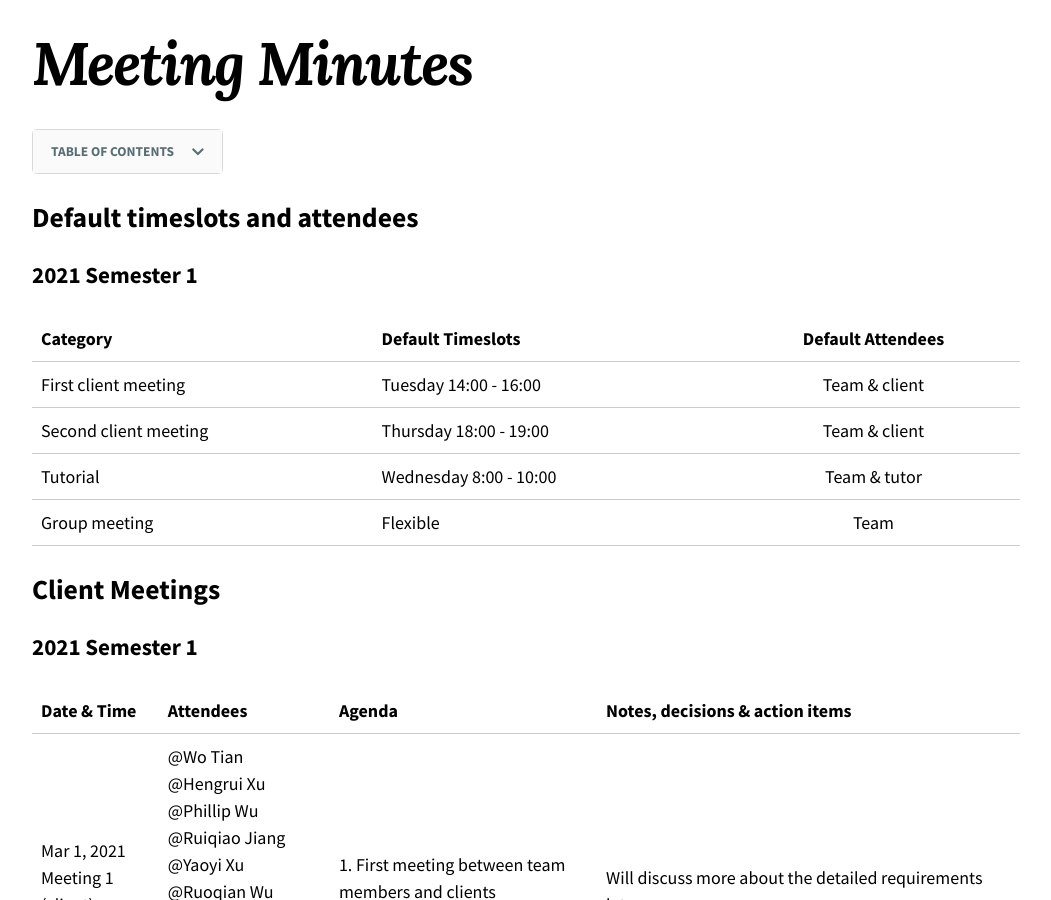
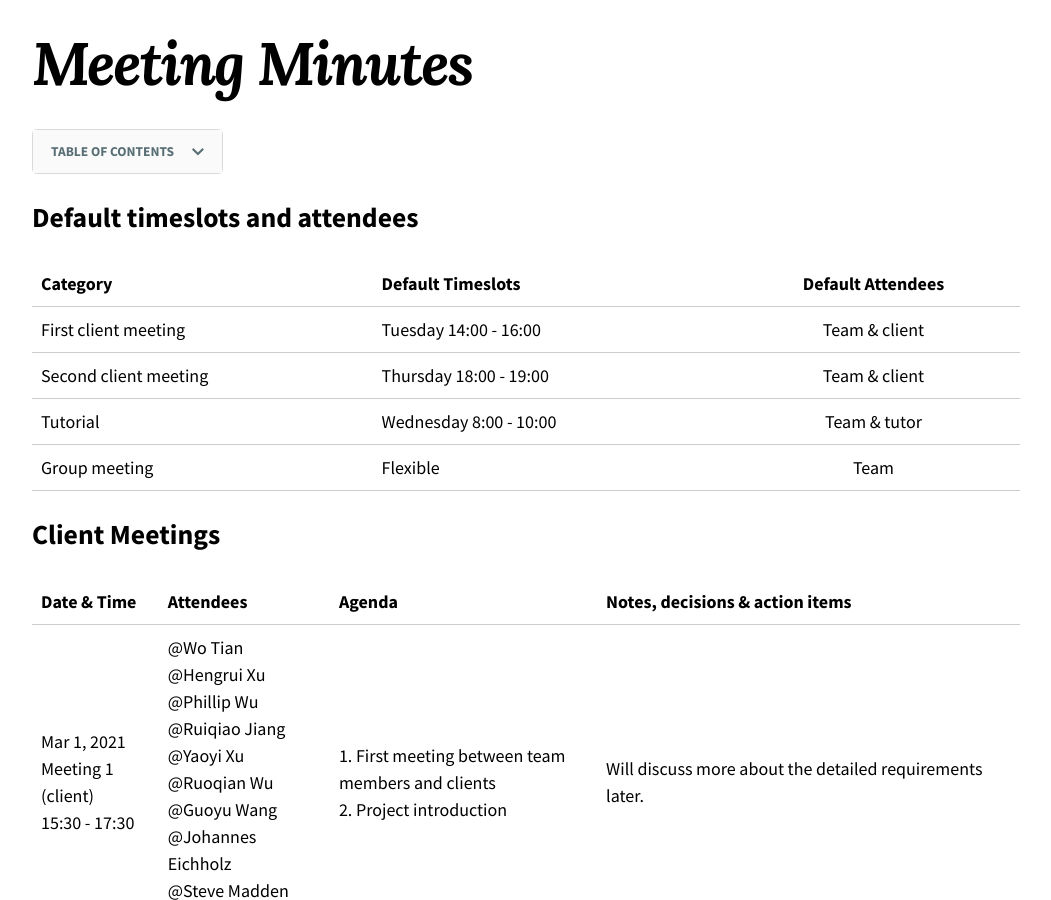
Before and after one commit to optofab/optofab.github.io, a Jekyll site: the page built from meetings.md, in a window 1280 px wide and 900 px high, scrolled down 339 px. Shown: the whole window, without its empty margins (114-1165 px from the left). Built offline with Jekyll 4.4.1, drawn with Linux system fonts in a browser that asks for light colours; nearby versions of some CDN libraries; emoji names are drawn with the system emoji font; some of the changed text lies outside the part shown.

Commit message:
delete subtitle

```diff
--- a/meetings.md
+++ b/meetings.md
@@ -10,8 +10,6 @@ entires_layout: list
 
 ## Default timeslots and attendees
 
-### 2021 Semester 1
-
 | Category              | Default Timeslots      | Default Attendees |
 | --------------------- | ---------------------- | :---------------: |
 | First client meeting  | Tuesday 14:00 - 16:00  |   Team & client   |
@@ -20,8 +18,6 @@ entires_layout: list
 | Group meeting         | Flexible               |       Team        |
 
 ## Client Meetings
-
-### 2021 Semester 1
 
 <table>
   <tr>
@@ -143,8 +139,6 @@ entires_layout: list
 
 ## Tutorials
 
-### 2021 Semester 1
-
 <table>
   <tr>
     <th>Time</th>
@@ -173,8 +167,6 @@ entires_layout: list
 </table>
 
 ## Group Meetings
-
-### 2021 Semester 1
 
 <table>
   <tr>
```
